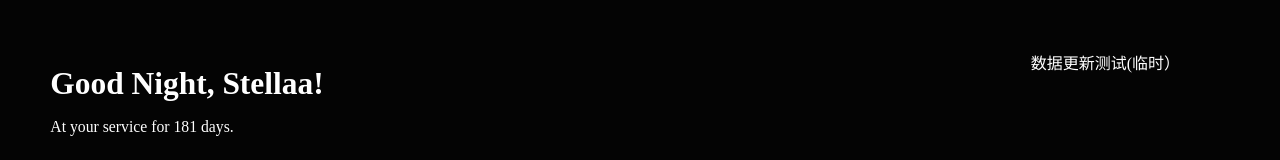
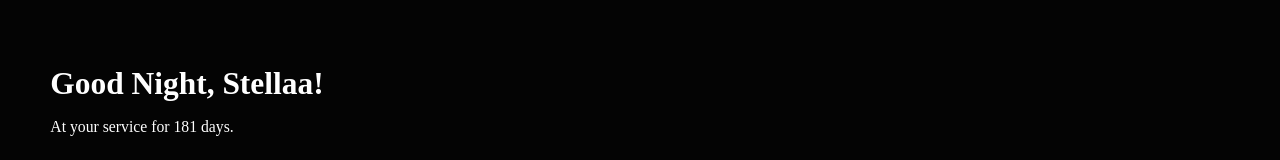
Before and after one commit to littleTigerRunRunRun/my-react-app, a React (Vite) app: page / in a window 1280 px wide. Shown: the top 160 px of the page. Built offline with nearby package versions, Linux system fonts and the light colour scheme.

Commit message:
feat(hidetest): 隐藏测试

```diff
--- a/src/App.tsx
+++ b/src/App.tsx
@@ -128,13 +128,13 @@ function App() {
         data={data}
         onDig={onDig}
       />
-      <div style={{
+      {/* <div style={{
         position: 'absolute',
         right: '100px',
         top: '50px',
         color: '#fff',
         cursor: 'pointer'
-      }} onClick={() => updateData()}>数据更新测试(临时）</div>
+      }} onClick={() => updateData()}>数据更新测试(临时）</div> */}
     </>
   )
 }
```
